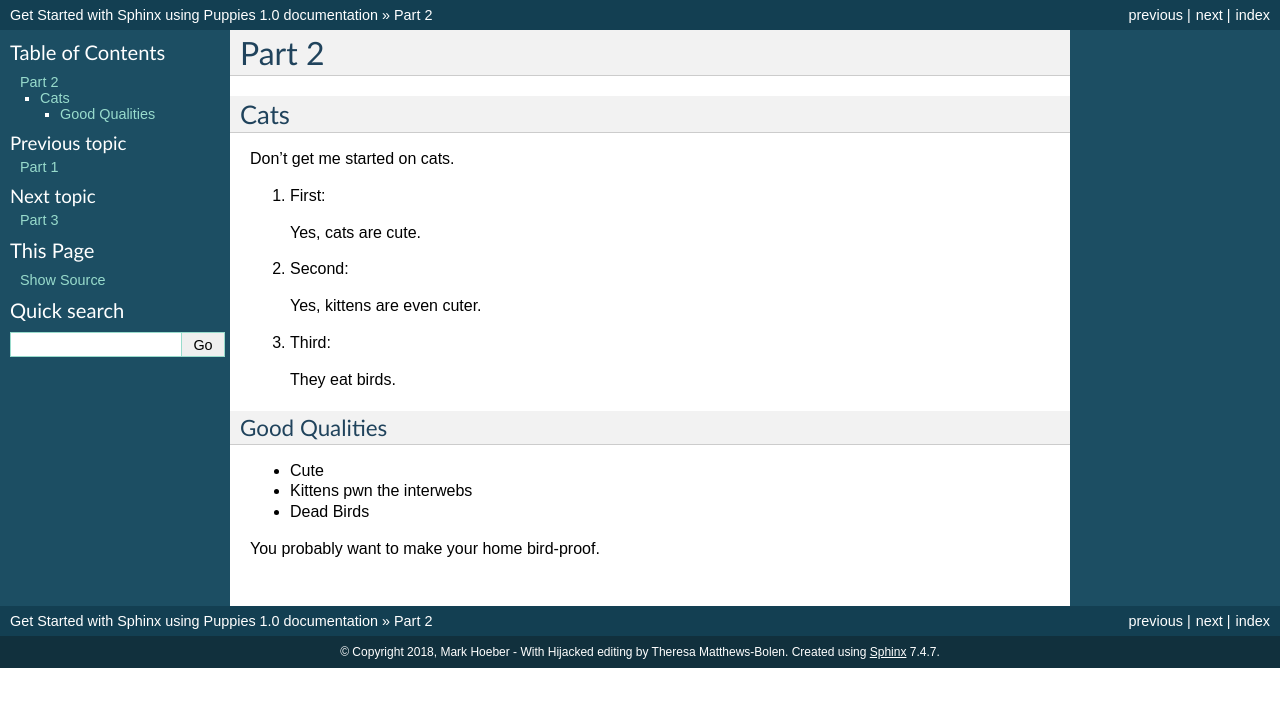
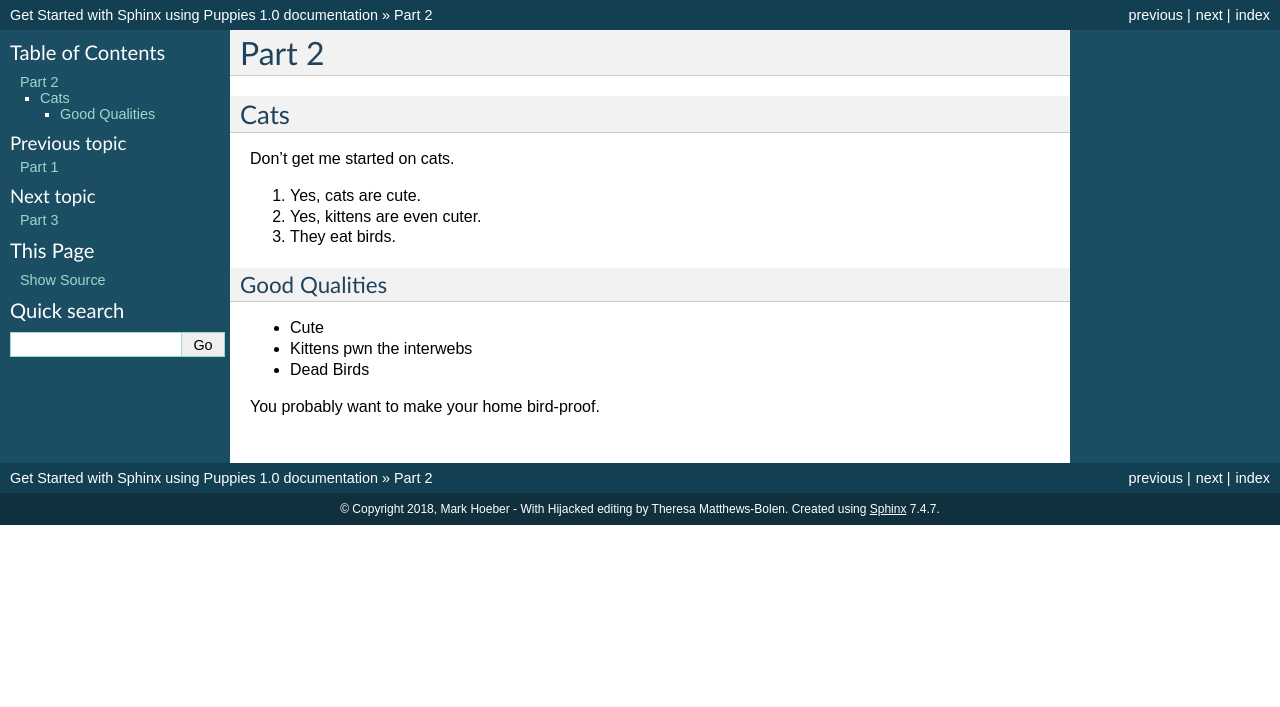
Before and after one commit to MarkHoeber/get_started_sphinx, a Sphinx documentation site: the page built from source/part-2.rst, in a window 1280 px wide. Shown: the top 707 px of the page. Built offline with Sphinx 7.4.7, drawn with Linux system fonts in a browser that asks for light colours.

Commit message:
Updating options

```diff
--- a/source/part-2.rst
+++ b/source/part-2.rst
@@ -8,17 +8,11 @@ Cats
 Don't get me started on cats.
 
 
-#. First:
+#. Yes, cats are cute.
 
-   Yes, cats are cute.
+#. Yes, kittens are even cuter.
 
-#. Second:
-
-   Yes, kittens are even cuter.
-
-#. Third:
-
-   They eat birds.
+#. They eat birds.
 
 ================
 Good Qualities
```
